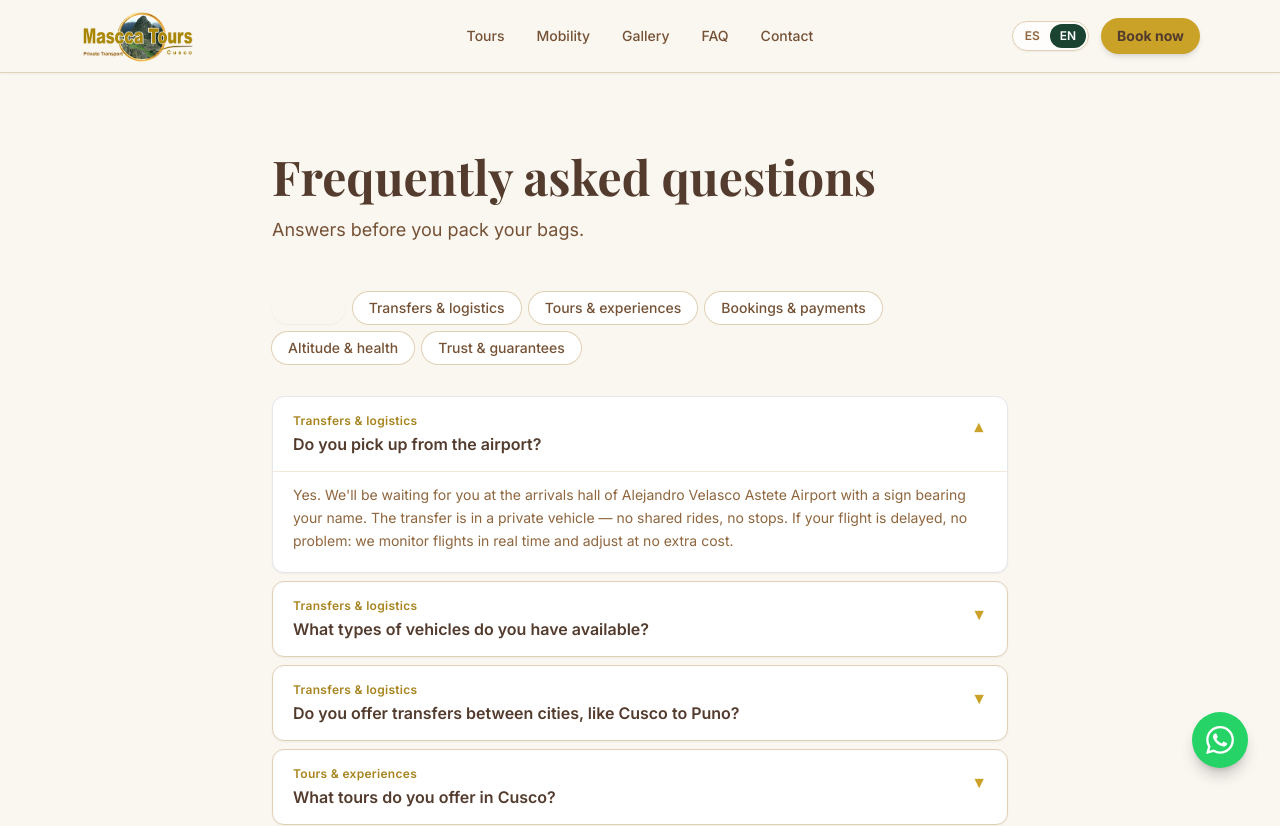
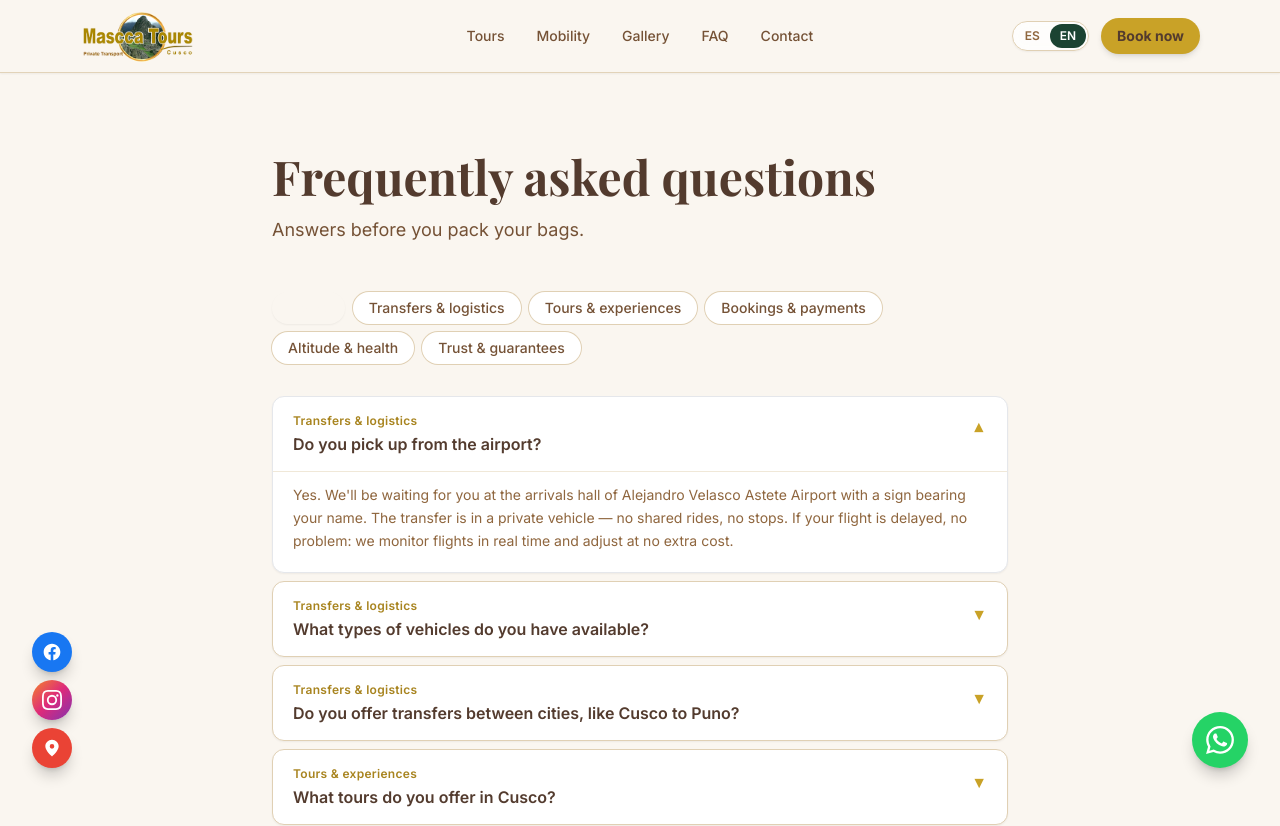
Before and after one commit to NICKTO44/Cusco-Tours, a Next.js app: page /en/preguntas-frecuentes in a window 1280 px wide. Shown: the top 826 px of the page. Built offline with nearby package versions, Linux system fonts and the light colour scheme; a web font is replaced by a local one.

Commit message:
social media

```diff
--- a/src/app/[locale]/layout.tsx
+++ b/src/app/[locale]/layout.tsx
@@ -7,6 +7,7 @@ import { Navbar } from "@/components/layout/Navbar";
 import { MainOffset } from "@/components/layout/MainOffset";
 import { Footer } from "@/components/layout/Footer";
 import { WhatsAppFloat } from "@/components/layout/WhatsAppFloat";
+import { SocialSidebar } from "@/components/layout/SocialSidebar";
 import { HtmlLang } from "@/components/layout/HtmlLang";
 import { JsonLd } from "@/components/JsonLd";
 import ElfsightPopup from "@/components/integrations/ElfsightPopup";
@@ -87,6 +88,8 @@ export default async function LocaleLayout({ children, params }: Props) {
         <MainOffset>{children}</MainOffset>
         <Footer />
         <WhatsAppFloat />
+        <SocialSidebar />
+
 
         {/* Popup de Elfsight */}
         <ElfsightPopup />
--- /dev/null
+++ b/src/components/layout/SocialSidebar.tsx
@@ -0,0 +1,70 @@
+"use client";
+
+import { motion } from "framer-motion";
+
+const FACEBOOK_URL = "https://www.facebook.com/movilidadprivadacusco"; // TODO: reemplazar
+const INSTAGRAM_URL = "https://www.facebook.com/movilidadprivadacusco"; // TODO: reemplazar
+const GOOGLE_MAPS_URL =
+  "https://www.google.com/maps/place/Movilidad+Privada+Cusco+Mascca+Tours/@-13.5322723,-71.9416515,971m/data=!3m2!1e3!4b1!4m6!3m5!1s0x916e7f89de770ba3:0xfcaacd3a1bf614b7!8m2!3d-13.5322723!4d-71.9416515!16s%2Fg%2F11q1vsghpb?entry=ttu&g_ep=EgoyMDI2MDkwOS4wIKXMDSoASAFQAw%3D%3D";
+
+const socialLinks = [
+  {
+    href: FACEBOOK_URL,
+    label: "Facebook",
+    bg: "bg-[#1877F2]",
+    icon: (
+        <svg viewBox="0 0 24 24" fill="currentColor" className="h-5 w-5" aria-hidden>
+        <path d="M22 12.06C22 6.5 17.52 2 12 2S2 6.5 2 12.06c0 5.02 3.66 9.18 8.44 9.94v-7.03H7.9v-2.91h2.54V9.85c0-2.51 1.49-3.9 3.77-3.9 1.09 0 2.23.2 2.23.2v2.46h-1.26c-1.24 0-1.63.78-1.63 1.57v1.88h2.78l-.44 2.91h-2.34V22c4.78-.76 8.44-4.92 8.44-9.94Z" />
+      </svg>
+    ),
+  },
+  {
+    href: INSTAGRAM_URL,
+    label: "Instagram",
+    bg: "bg-gradient-to-br from-[#F58529] via-[#DD2A7B] to-[#8134AF]",
+    icon: (
+        <svg viewBox="0 0 24 24" fill="currentColor" className="h-5 w-5" aria-hidden>
+        <path d="M12 2.16c3.2 0 3.58.01 4.85.07 3.25.15 4.77 1.69 4.92 4.92.06 1.27.07 1.65.07 4.85s-.01 3.58-.07 4.85c-.15 3.23-1.66 4.77-4.92 4.92-1.27.06-1.64.07-4.85.07s-3.58-.01-4.85-.07c-3.26-.15-4.77-1.7-4.92-4.92-.06-1.27-.07-1.65-.07-4.85s.02-3.58.07-4.85c.15-3.23 1.66-4.77 4.92-4.92 1.27-.06 1.65-.07 4.85-.07M12 0C8.74 0 8.33.01 7.05.07c-4.35.2-6.78 2.62-6.98 6.98C.01 8.33 0 8.74 0 12s.01 3.67.07 4.95c.2 4.36 2.62 6.78 6.98 6.98C8.33 23.99 8.74 24 12 24s3.67-.01 4.95-.07c4.35-.2 6.78-2.62 6.98-6.98.06-1.28.07-1.69.07-4.95s-.01-3.67-.07-4.95c-.2-4.35-2.62-6.78-6.98-6.98C15.67.01 15.26 0 12 0Zm0 5.84A6.16 6.16 0 1 0 18.16 12 6.16 6.16 0 0 0 12 5.84ZM12 16a4 4 0 1 1 4-4 4 4 0 0 1-4 4Zm6.41-10.85a1.44 1.44 0 1 0 1.44 1.44 1.44 1.44 0 0 0-1.44-1.44Z" />
+      </svg>
+    ),
+  },
+  {
+    href: GOOGLE_MAPS_URL,
+    label: "Google Maps",
+    bg: "bg-[#EA4335]",
+    icon: (
+        <svg viewBox="0 0 24 24" fill="currentColor" className="h-5 w-5" aria-hidden>
+        <path d="M12 2C7.58 2 4 5.58 4 10c0 5.25 7.05 11.34 7.35 11.6a1 1 0 0 0 1.3 0C12.95 21.34 20 15.25 20 10c0-4.42-3.58-8-8-8Zm0 10.75A2.75 2.75 0 1 1 14.75 10 2.75 2.75 0 0 1 12 12.75Z" />
+      </svg>
+    ),
+  },
+];
+
+export function SocialSidebar() {
+  return (
+    <div className="fixed bottom-5 left-5 z-[60] flex flex-col gap-2 md:bottom-8 md:left-8">
+      {socialLinks.map((social, i) => (
+        <motion.a
+          key={social.label}
+          href={social.href}
+          target="_blank"
+          rel="noopener noreferrer"
+          aria-label={social.label}
+          className={`flex h-10 w-10 items-center justify-center rounded-full text-white shadow-lg shadow-black/20 ${social.bg}`}
+          initial={{ scale: 0, opacity: 0 }}
+          animate={{ scale: 1, opacity: 1 }}
+          transition={{
+            type: "spring",
+            stiffness: 260,
+            damping: 20,
+            delay: 0.1 * i,
+          }}
+          whileHover={{ scale: 1.08 }}
+          whileTap={{ scale: 0.95 }}
+        >
+          {social.icon}
+        </motion.a>
+      ))}
+    </div>
+  );
+}
```
Also changed, not shown: src/components/layout/WhatsAppFloat.tsx (line endings or trailing spaces).
